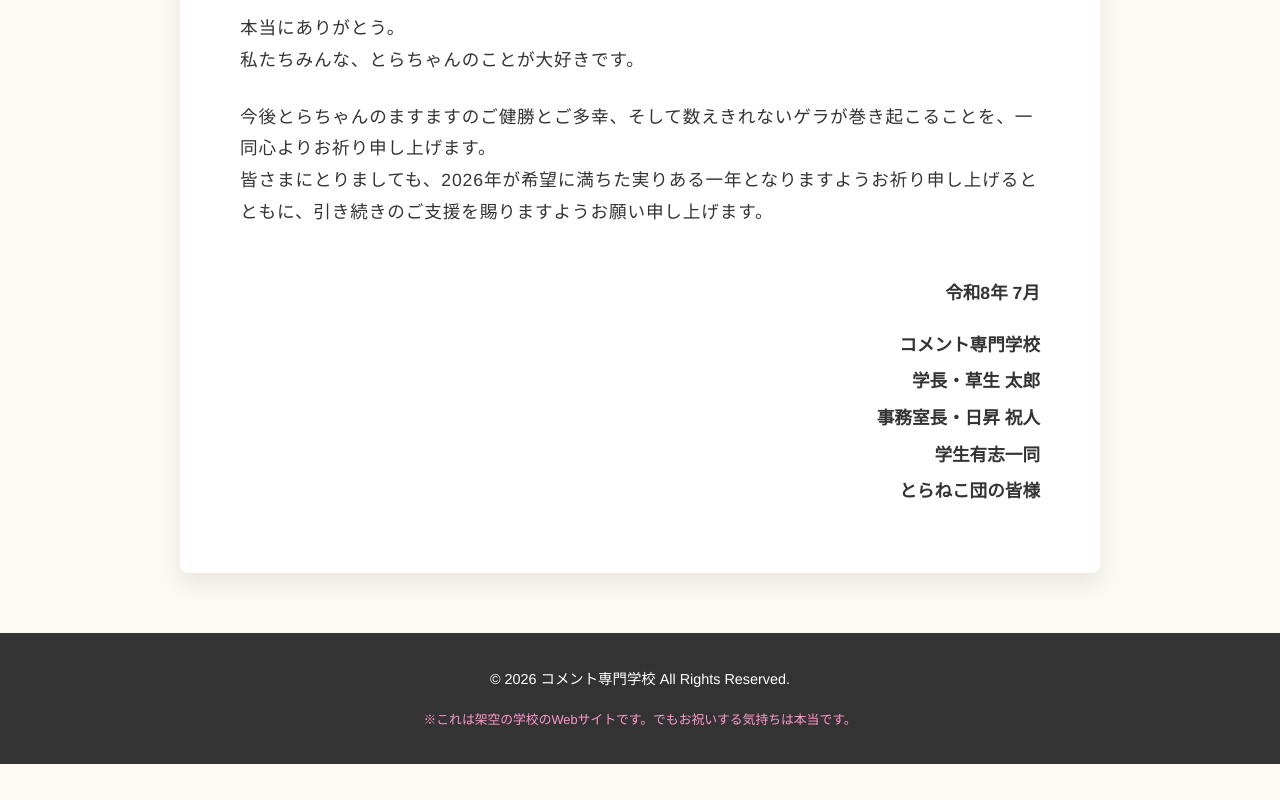
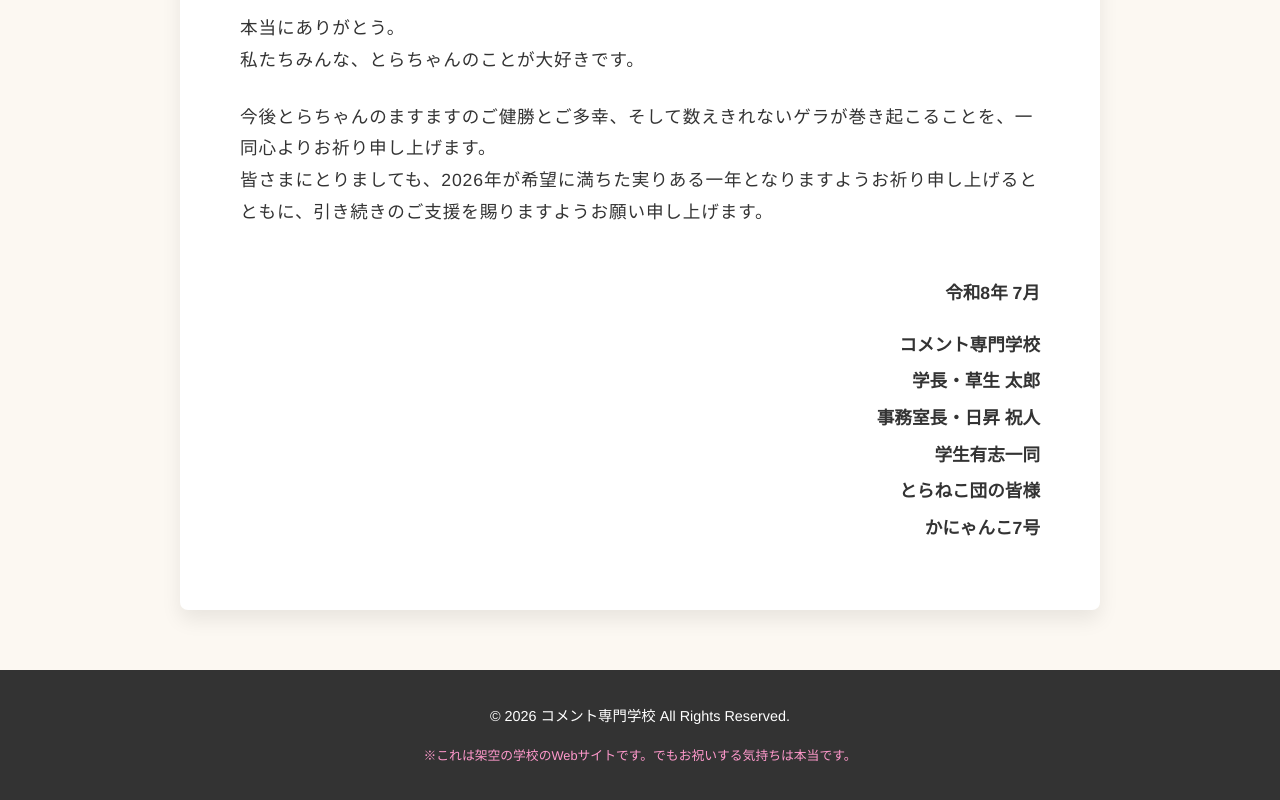
Before and after one commit to Sunrise2234/comment-highschool, a plain HTML site: page tora_birthday.html in a window 1280 px wide. Shown: the part 919-1719 px from the top of the page. Before the commit the page ends 1683 px from the top, so only its background shows below. Drawn offline with Linux system fonts and the light colour scheme.

Commit message:
Add 'かにゃんこ7号' to the birthday message

```diff
--- a/tora_birthday.html
+++ b/tora_birthday.html
@@ -186,6 +186,7 @@
                 <p>事務室長・日昇 祝人</p>
                 <p>学生有志一同</p>
                 <p>とらねこ団の皆様</p>
+                <p>かにゃんこ7号</p>
             </div>
         </div>
     </section>
```
